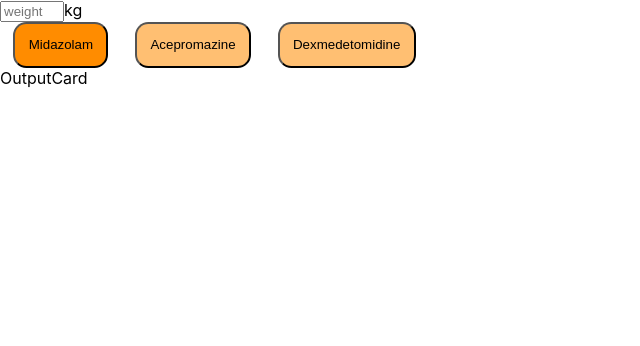
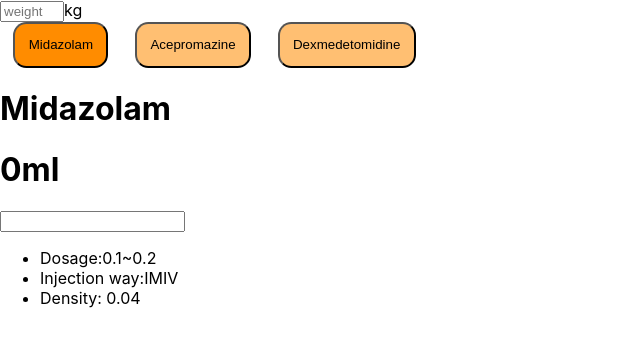
Before and after one commit to sherrylia0hy/dosage-calculator, a React (Create React App) app: page / in a window 1280 px wide. Both pictures are taken after a click on the button "Midazolam". Shown: the top 346 px of the page, without its empty margins (0-640 px from the left). Built offline with nearby package versions, Linux system fonts and the light colour scheme.

Commit message:
Add OutputCard detail

```diff
--- a/src/App.js
+++ b/src/App.js
@@ -2,7 +2,8 @@ import './App.css';
 import { useState } from "react"
 import DrugButtons from './components/DrugButtons';
 import InputForm from './components/InputForm';
-import OutputCard from './components/OutputCard';
+import OutputCard from './components/OutputCards';
+import OutputCards from './components/OutputCards';
 
 function App() {
   const [drugs, setDrugs] = useState([
@@ -68,7 +69,7 @@ function App() {
     <div className="container">
       <InputForm weight={weight} setWeight={setWeight}/>
       <DrugButtons drugs={drugs} toggleSelect={toggleSelect}/>
-      <OutputCard />
+      <OutputCards drugs={drugs} weight={weight}/>
     </div>
   );
 }
--- a/src/components/OutputCard.js
+++ b/src/components/OutputCard.js
@@ -1,6 +1,19 @@
-const OutputCard = () => {
+import { useState } from "react"
+
+const OutputCard = ({drug, weight}) => {
+    const [dosage, setDosage] = useState(drug.dosage_floor)
+    let amount = weight*dosage/drug.density
   return (
-    <div>OutputCard</div>
+    <div>
+        <h1>{drug.name}</h1>
+        <h1>{amount}ml</h1>
+        <input type="number" />
+        <ul>
+            <li>Dosage:{drug.dosage_floor}~{drug.dosage_ciel}</li>
+            <li>Injection way:{drug.injection}</li>
+            <li>Density: {drug.density}</li>
+        </ul>
+    </div>
   )
 }
 
--- /dev/null
+++ b/src/components/OutputCards.js
@@ -0,0 +1,14 @@
+import OutputCard from "./OutputCard"
+
+const OutputCards = ({drugs, weight}) => {
+  return (
+    <div>
+      {/* <h1>{drugs}</h1> */}
+
+      {drugs.map((drug)=>drug.select ===true?<OutputCard key={drug.id} drug={drug} weight={weight}/>: "")}
+      {/* I think there are problems here, is there anyway to make this better? */}
+    </div>
+  )
+}
+
+export default OutputCards
```
